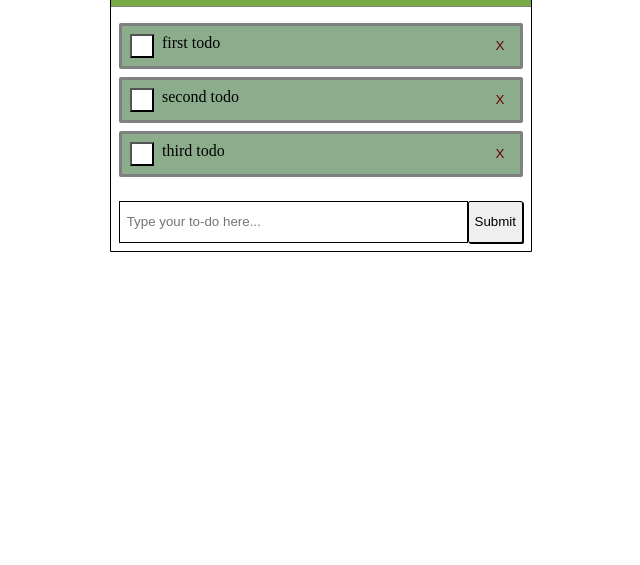
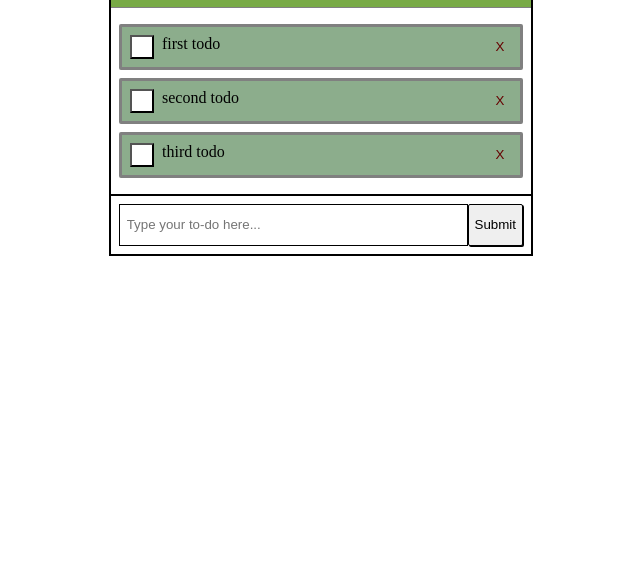
Before and after one commit to starsuit/FAC16-todo-app, a website: page skeleton/index.html in a window 1280 px wide. Shown: the part 235-800 px from the top of the page, without its empty margins (319-959 px from the left). Drawn offline with Linux system fonts and the light colour scheme.

Commit message:
added top border to text box and submit

```diff
--- a/skeleton/index.html
+++ b/skeleton/index.html
@@ -14,11 +14,13 @@
     <div id="todo-container">
       <!-- <ul></ul> -->
     </div>
+    <div class="add-todo-container">
     <form id="add-todo" class="form">
       <label class="form-label" for="todo-description">Add todo:</label>
       <input class="form-textbox" maxlength="35" type="text" name="description" id="todo-description" value="" placeholder="Type your to-do here..." required/>
       <input type="submit" name="" value="Submit" class="button-submit" />
     </form>
+    </div>
   </div>
   </body>
   <script type="text/javascript" src="./logic.js"></script>
--- a/skeleton/style.css
+++ b/skeleton/style.css
@@ -26,7 +26,7 @@ body {
 }
 
 .wholecontainer {
-  border: 1px solid black;
+  border: 2px solid black;
   border-radius: 5px 5px 0px 0px;
   width: 100vw;
   display: flex;
@@ -84,6 +84,10 @@ body {
   padding: 0;
 }
 
+.add-todo-container {
+  border-top: 2px solid black;
+}
+
 .form {
   margin: 0.5em;
   display: flex;
```
